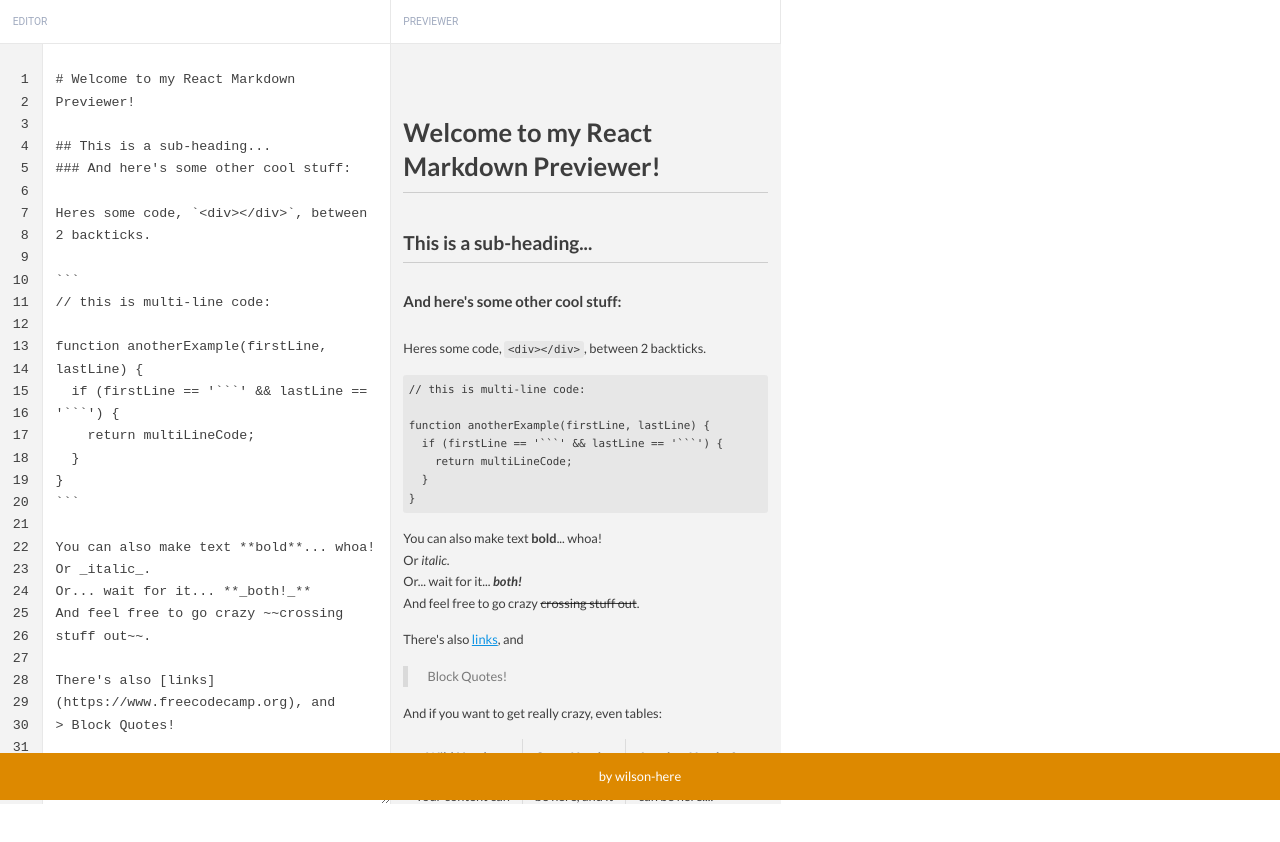
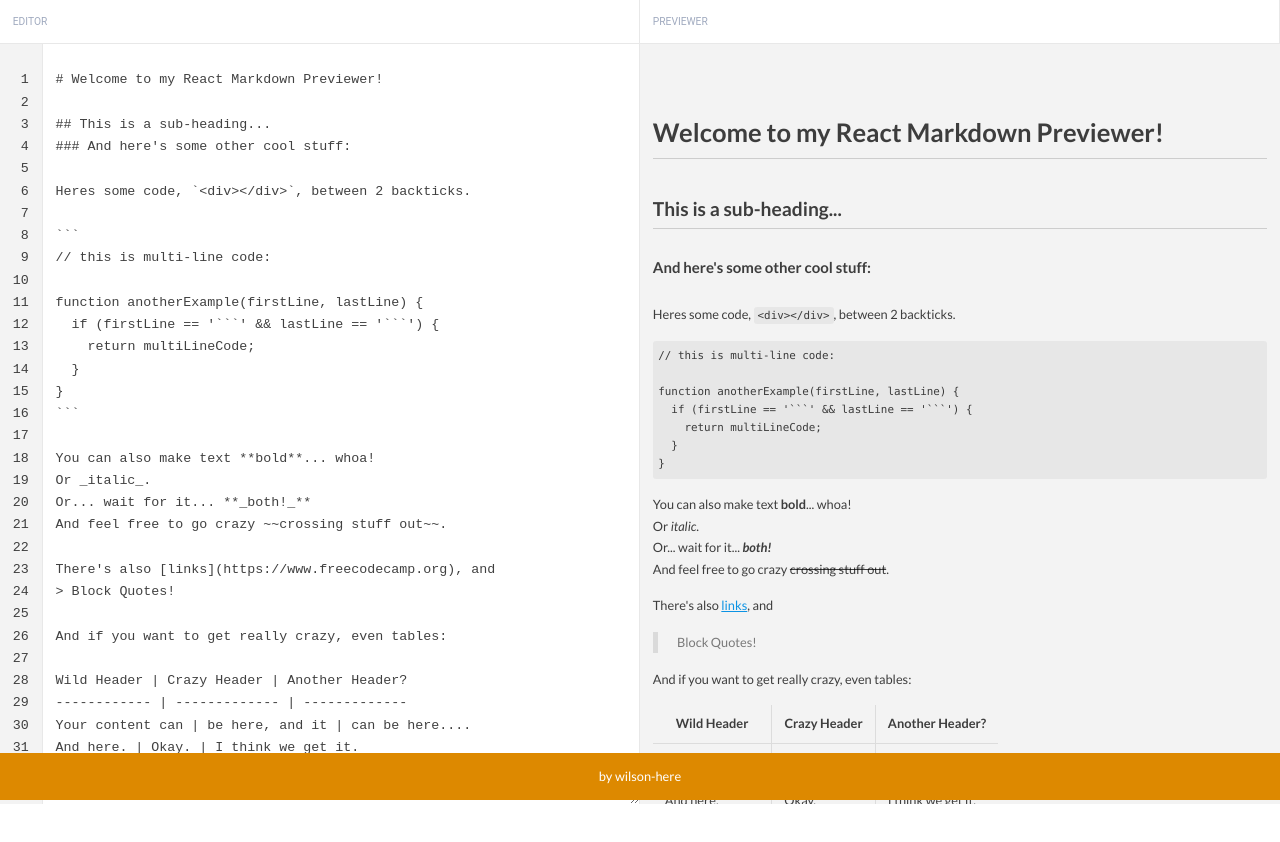
Before and after one commit to wilson-here/markdown-previewer, a React (Vite) app: page / in a window 1280 px wide. Built offline with nearby package versions, Linux system fonts and the light colour scheme.

Commit message:
fix layout

```diff
--- a/src/styles/App.scss
+++ b/src/styles/App.scss
@@ -62,9 +62,11 @@ html {
 
 .markdown-container {
   display: flex;
+  width: 100vw;
 }
 
 .tool {
+  width: 100%;
   &__item-field-wrap,
   &__item-label-wrap {
     display: flex;
```
